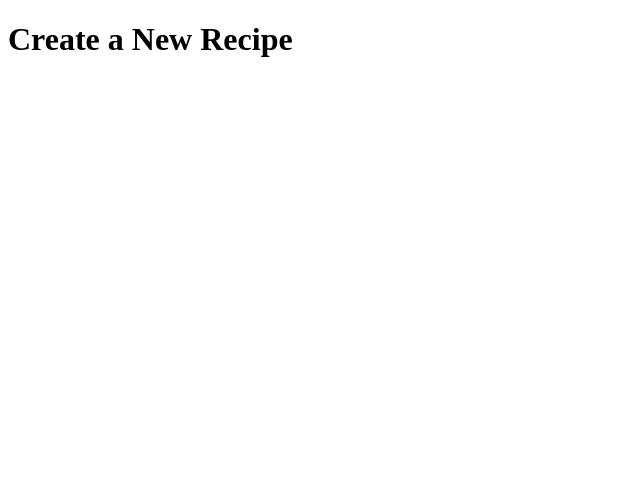
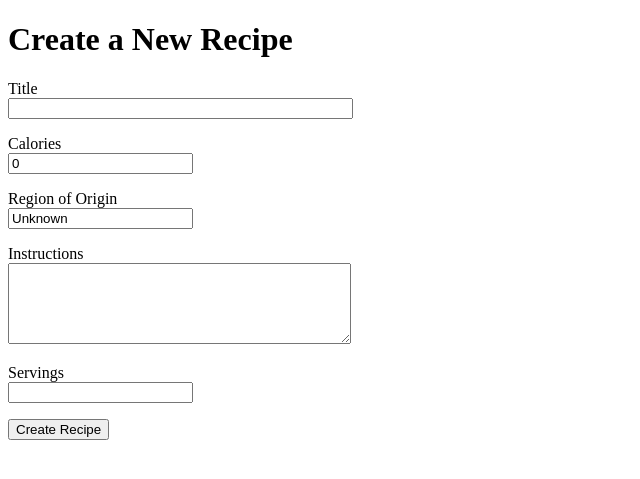
Before and after one commit to jp449/bitepal, a Flask app: template flask_auth_app/mealdb/templates/create_recipe.html in a window 1280 px wide. Shown: the top 479 px of the page, without its empty margins (0-640 px from the left). Run offline with Flask 3, Linux system fonts and the light colour scheme; the template is opened without the code that fills it: values that come from a table or form of the project are taken from there, others are empty; parts of the project's set-up code (start-up, migrations or seed data) failed here and were passed over.

Commit message:
create recipe html updated

```diff
--- a/flask_auth_app/mealdb/templates/create_recipe.html
+++ b/flask_auth_app/mealdb/templates/create_recipe.html
@@ -3,7 +3,31 @@
 <head>
     <title>Create Recipe</title>
 </head>
-
 <body>
-    <h1> Create a New Recipe</h1>
+    <h1>Create a New Recipe</h1>
+    <form method="POST">
+        {{ form.hidden_tag() }}
+        <p>
+            {{ form.title.label }}<br>
+            {{ form.title(size=40) }}
+        </p>
+        <p>
+            {{ form.calories.label }}<br>
+            {{ form.calories() }}
+        </p>
+        <p>
+            {{ form.region_category.label }}<br>
+            {{ form.region_category() }}
+        </p>
+        <p>
+            {{ form.instructions.label }}<br>
+            {{ form.instructions(rows=5, cols=40) }}
+        </p>
+        <p>
+            {{ form.servings.label }}<br>
+            {{ form.servings() }}
+        </p>
+        <p>{{ form.submit() }}</p>
+    </form>
 </body>
+</html>
```
